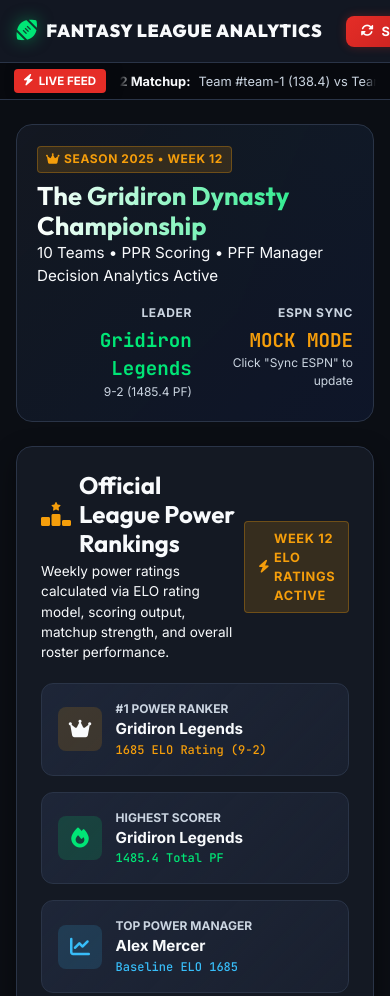
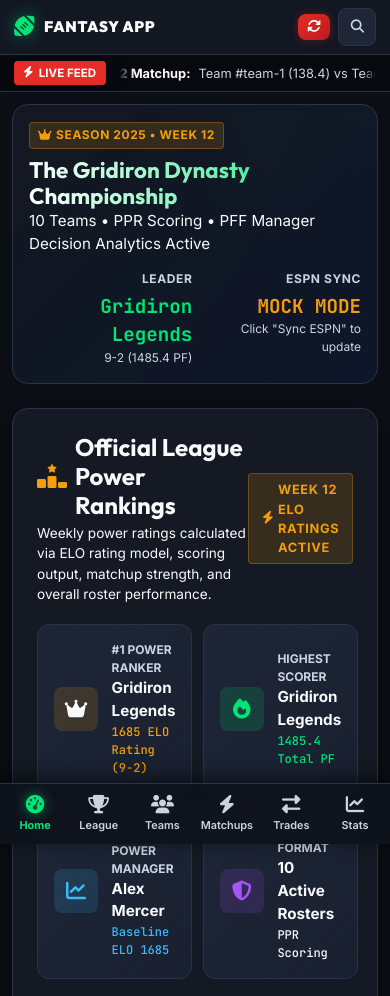
Before and after one commit to lcetnarowski33-gif/Fantasy-Football-App, a website: page index.html in a window 390 px wide. Shown: the top 996 px of the page. Drawn offline with nearby package versions, Linux system fonts and the light colour scheme; no server answers.

Commit message:
Configure iOS iPhone mobile app dimensions with safe area inset support, native bottom navigation tab bar, and responsive touch card layouts

```diff
--- a/index.html
+++ b/index.html
@@ -3,7 +3,11 @@
 
 <head>
   <meta charset="UTF-8">
-  <meta name="viewport" content="width=device-width, initial-scale=1.0">
+  <meta name="viewport" content="width=device-width, initial-scale=1.0, maximum-scale=1.0, user-scalable=no, viewport-fit=cover">
+  <meta name="theme-color" content="#0b0e14">
+  <meta name="apple-mobile-web-app-capable" content="yes">
+  <meta name="apple-mobile-web-app-status-bar-style" content="black-translucent">
+  <meta name="apple-mobile-web-app-title" content="Fantasy App">
   <title>Fantasy League Analytics - ESPN, Sleeper & PFF Sports Software</title>
   <meta name="description"
     content="Professional Fantasy Football Analytics Web Application featuring ESPN API Sync, Power Rankings, Win Probabilities, Trade Analyzer, Draft Board, and PFF Analytics.">
--- a/src/css/components.css
+++ b/src/css/components.css
@@ -458,22 +458,95 @@
 }
 
 /* --------------------------------------------------------------------------
-   Responsive Navigation Adaptations
+   Native iOS iPhone Navigation & Responsive Adaptations
    -------------------------------------------------------------------------- */
+.brand-text-mobile {
+  display: none;
+}
+
+.mobile-bottom-nav {
+  display: none;
+}
+
 @media (max-width: 768px) {
   .app-header {
-    padding: 0.75rem 1rem;
+    padding: 0.5rem 0.85rem;
+    padding-top: max(0.5rem, env(safe-area-inset-top));
+  }
+
+  .brand-text-desktop {
+    display: none;
+  }
+
+  .brand-text-mobile {
+    display: inline;
+    font-size: 0.95rem;
   }
 
   .nav-links {
-    gap: 0.25rem;
+    display: none !important;
   }
 
-  .nav-link span {
+  .btn-text-desktop {
     display: none;
   }
 
-  .nav-link i {
-    font-size: 1.1rem;
+  .btn-espn-sync {
+    padding: 0.4rem 0.6rem;
+    font-size: 0.85rem;
+  }
+
+  .mobile-bottom-nav {
+    display: flex;
+    align-items: center;
+    justify-content: space-around;
+    position: fixed;
+    bottom: 0;
+    left: 0;
+    right: 0;
+    z-index: 1000;
+    background: rgba(14, 19, 29, 0.96);
+    backdrop-filter: blur(20px);
+    -webkit-backdrop-filter: blur(20px);
+    border-top: 1px solid var(--border-color);
+    padding: 0.4rem 0.2rem max(0.4rem, env(safe-area-inset-bottom)) 0.2rem;
+    box-shadow: 0 -4px 20px rgba(0, 0, 0, 0.6);
+  }
+
+  .mobile-nav-item {
+    display: flex;
+    flex-direction: column;
+    align-items: center;
+    justify-content: center;
+    gap: 0.2rem;
+    color: var(--text-secondary);
+    font-size: 0.68rem;
+    font-weight: 600;
+    padding: 0.35rem 0.4rem;
+    border-radius: var(--radius-sm);
+    flex: 1;
+    background: transparent;
+    border: none;
+    cursor: pointer;
+    touch-action: manipulation;
+    -webkit-tap-highlight-color: transparent;
+    transition: color var(--transition-fast), transform var(--transition-fast);
+  }
+
+  .mobile-nav-item i {
+    font-size: 1.15rem;
+  }
+
+  .mobile-nav-item:active {
+    transform: scale(0.92);
+  }
+
+  .mobile-nav-item.active {
+    color: var(--accent-sleeper);
+    font-weight: 700;
+  }
+
+  .mobile-nav-item.active i {
+    filter: drop-shadow(0 0 6px rgba(0, 230, 118, 0.6));
   }
 }
--- a/src/css/main.css
+++ b/src/css/main.css
@@ -162,6 +162,19 @@ input:focus, select:focus, textarea:focus {
   padding: 1.5rem 1rem 3rem 1rem;
 }
 
+@media (max-width: 768px) {
+  html, body {
+    overflow-x: hidden !important;
+    overflow-y: auto !important;
+    -webkit-overflow-scrolling: touch;
+  }
+
+  .main-content {
+    padding: 0.75rem 0.75rem calc(5.5rem + env(safe-area-inset-bottom)) 0.75rem !important;
+    -webkit-overflow-scrolling: touch;
+  }
+}
+
 /* --------------------------------------------------------------------------
    5. Utility Classes & Badges
    -------------------------------------------------------------------------- */
--- a/src/css/pages.css
+++ b/src/css/pages.css
@@ -429,39 +429,55 @@
   position: relative;
 }
 
-/* --------------------------------------------------------------------------
-   Responsive Adaptations
-   -------------------------------------------------------------------------- */
 @media (max-width: 768px) {
   .dashboard-hero {
     flex-direction: column;
     align-items: flex-start;
-    padding: 1.25rem;
-    gap: 1rem;
+    padding: 1rem;
+    gap: 0.85rem;
+    width: 100%;
   }
 
   .hero-league-info h1 {
-    font-size: 1.6rem;
+    font-size: 1.4rem;
   }
 
-  .manager-card-grid {
-    grid-template-columns: 1fr;
+  .stat-widget-grid, .decision-leader-grid {
+    grid-template-columns: repeat(2, 1fr) !important;
+    gap: 0.65rem !important;
   }
 
-  .team-profile-header {
+  .sub-nav-actions {
+    display: grid !important;
+    grid-template-columns: repeat(3, 1fr) !important;
+    gap: 0.35rem !important;
+    width: 100% !important;
+    margin-top: 0.5rem;
+  }
+
+  .sub-nav-actions .btn {
+    width: 100% !important;
+    padding: 0.45rem 0.25rem !important;
+    font-size: 0.72rem !important;
+    font-weight: 700 !important;
+    text-align: center !important;
+    justify-content: center !important;
+  }
+
+  .manager-card-grid, .records-grid, .team-roster-grid {
+    grid-template-columns: 1fr !important;
+  }
+
+  .team-profile-header, .h2h-vs-header {
     flex-direction: column;
     align-items: center;
     text-align: center;
-    padding: 1.25rem;
+    padding: 1rem;
   }
 
-  .h2h-vs-header {
-    flex-direction: column;
-    gap: 1.25rem;
-    text-align: center;
-  }
-
-  .records-grid {
-    grid-template-columns: 1fr !important;
+  .table-responsive, .analytics-table-wrapper, .draft-board-container {
+    width: 100% !important;
+    overflow-x: auto !important;
+    -webkit-overflow-scrolling: touch !important;
   }
 }
--- a/src/js/components/Header.js
+++ b/src/js/components/Header.js
@@ -22,12 +22,22 @@ class HeaderComponent {
     const activeView = currentState.activeView || 'home';
     const isEspnSynced = currentState.isEspnSynced;
 
+    const mobileViews = [
+      { id: 'home', label: 'Home', icon: 'fa-gauge-high' },
+      { id: 'league', label: 'League', icon: 'fa-trophy' },
+      { id: 'team', label: 'Teams', icon: 'fa-users' },
+      { id: 'matchup', label: 'Matchups', icon: 'fa-bolt' },
+      { id: 'trade', label: 'Trades', icon: 'fa-right-left' },
+      { id: 'analytics', label: 'Stats', icon: 'fa-chart-line' }
+    ];
+
     mountEl.innerHTML = `
       <header class="app-header">
         <div class="header-container">
           <div class="brand-logo" id="header-brand-click">
             <i class="fa-solid fa-football"></i>
-            <span>Fantasy League Analytics</span>
+            <span class="brand-text-desktop">Fantasy League Analytics</span>
+            <span class="brand-text-mobile">Fantasy App</span>
           </div>
 
           <nav class="nav-links">
@@ -50,7 +60,7 @@ class HeaderComponent {
           <div class="header-actions">
             <button class="btn-espn-sync" id="btn-open-espn-modal">
               <i class="fa-solid ${isEspnSynced ? 'fa-circle-check' : 'fa-rotate'}"></i>
-              <span>${isEspnSynced ? 'ESPN Live' : 'Sync ESPN'}</span>
+              <span class="btn-text-desktop">${isEspnSynced ? 'ESPN Live' : 'Sync ESPN'}</span>
             </button>
 
             <button class="btn-icon-search" id="btn-open-search-modal" title="Search Players, Teams, Managers">
@@ -59,9 +69,27 @@ class HeaderComponent {
           </div>
         </div>
       </header>
+
+      <!-- Native iOS Mobile Bottom Tab Bar -->
+      <nav class="mobile-bottom-nav">
+        ${mobileViews.map(v => {
+          const isActive = activeView === v.id ||
+            (v.id === 'matchup' && activeView === 'h2h') ||
+            (v.id === 'analytics' && activeView === 'efficiency') ||
+            (v.id === 'league' && activeView === 'records') ||
+            (v.id === 'team' && activeView === 'player');
+
+          return `
+            <button class="mobile-nav-item ${isActive ? 'active' : ''}" data-view="${v.id}">
+              <i class="fa-solid ${v.icon}"></i>
+              <span>${v.label}</span>
+            </button>
+          `;
+        }).join('')}
+      </nav>
     `;
 
-    // Event Delegation
+    // Desktop Nav Event Delegation
     mountEl.querySelectorAll('.nav-link').forEach(btn => {
       btn.addEventListener('click', (e) => {
         const view = e.currentTarget.getAttribute('data-view');
@@ -70,6 +98,15 @@ class HeaderComponent {
         } else {
           store.setView(view);
         }
+      });
+    });
+
+    // Mobile Bottom Tab Bar Event Delegation
+    mountEl.querySelectorAll('.mobile-nav-item').forEach(btn => {
+      btn.addEventListener('click', (e) => {
+        const view = e.currentTarget.getAttribute('data-view');
+        store.setView(view);
+        try { window.scrollTo({ top: 0, behavior: 'smooth' }); } catch(err) {}
       });
     });
 
```
